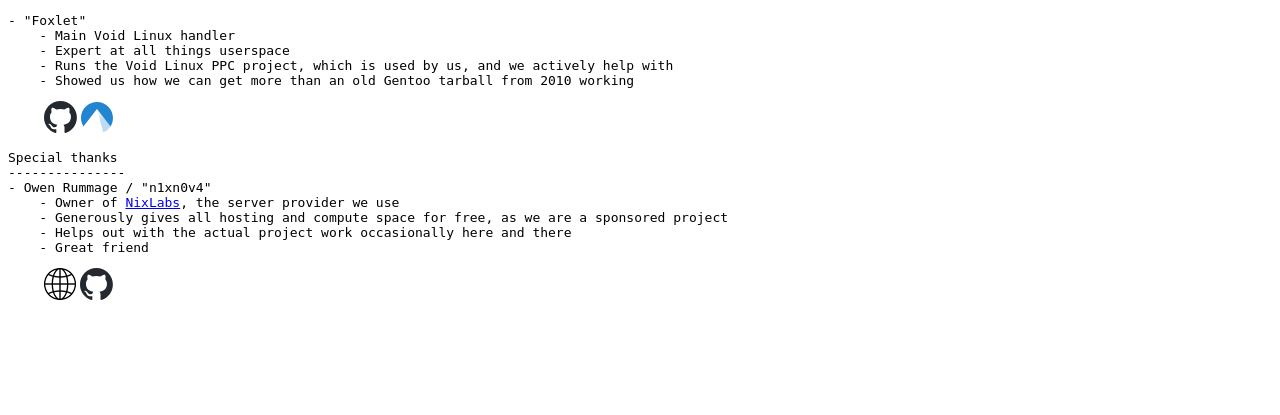
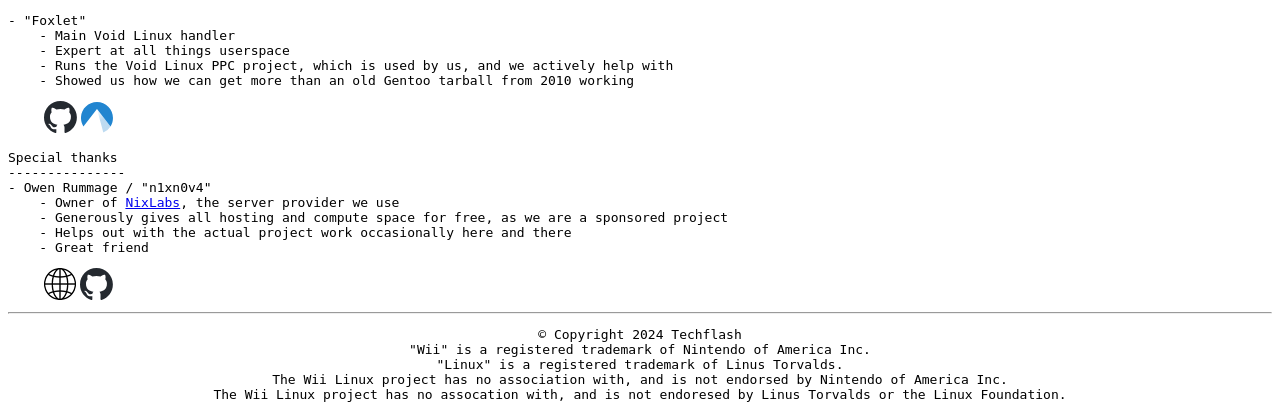
Before and after one commit to Wii-Linux/www, a PHP site: page / in a window 1280 px wide. Shown: the part 1354-1769 px from the top of the page. Before the commit the page ends 1654 px from the top, so only its background shows below. Run offline with PHP 8.4, Linux system fonts and the light colour scheme.

Commit message:
add footer w/ legal disclaimers and copyright

```diff
--- a/index.php
+++ b/index.php
@@ -4,10 +4,13 @@ function do404() {
 	die();
 }
 function globalHeadStuff() {
+	global $isHTML;
+	$isHTML = true;
 	echo '<meta name="viewport" content="width=device-width, initial-scale=1" />';
 	echo '<meta name="description" content="Small project dedicated to getting modern Linux running on the Nintnendo Wii and GameCube" />';
 }
 $isWii = false;
+$isHTML = false;
 if (strpos($_SERVER['HTTP_USER_AGENT'], 'Opera/9') !== false) {
 	$isWii = true;
 }
@@ -54,6 +57,10 @@ if (file_exists($file_path)) {
 		if (exec('grep \'<?\' '.$file_path)) {
 			try {
 				require $file_path;
+				if ($isHTML) {
+					require $_SERVER['DOCUMENT_ROOT'] . '/page_footer.php';
+				}
+
 			}
 			catch (Exception $e) {
 				// Display 500.php on any exception
--- /dev/null
+++ b/page_footer.php
@@ -0,0 +1,10 @@
+<hr>
+<p align="center" style="font-family: monospace">
+© Copyright 2024 Techflash<br>
+"Wii" is a registered trademark of Nintendo of America Inc.<br>
+"Linux" is a registered trademark of Linus Torvalds.<br>
+The Wii Linux project has no association with, and is not endorsed by Nintendo of America Inc.<br>
+The Wii Linux project has no assocation with, and is not endoresed by Linus Torvalds or the Linux Foundation.
+</p>
+</body>
+</html>
--- a/site/blog/12-31-2023_internet_channel_approved.php
+++ b/site/blog/12-31-2023_internet_channel_approved.php
@@ -46,4 +46,5 @@ Embedding *old* flash media player to attempt to get something to play.
 <br><br><br>
 <?php
 }
+require '___footer.php'
 ?>
--- a/site/blog/index.php
+++ b/site/blog/index.php
@@ -46,5 +46,3 @@ foreach ($metadata as $file => $data) {
 ?>
 
 </pre>
-</body>
-</html>
--- a/site/mainPage.php
+++ b/site/mainPage.php
@@ -151,5 +151,3 @@ Special thanks
 &nbsp;&nbsp;&nbsp;&nbsp;&nbsp;&nbsp;&nbsp;&nbsp;
 <a href="https://rummage.cc"><img src="/icons/web_32x32.png" alt="Globe icon"></a>
 <a href="https://github.com/owenrummage"><img <?img("github");?> alt="GitHub Icon"></a>
-</body>
-</html>
```
